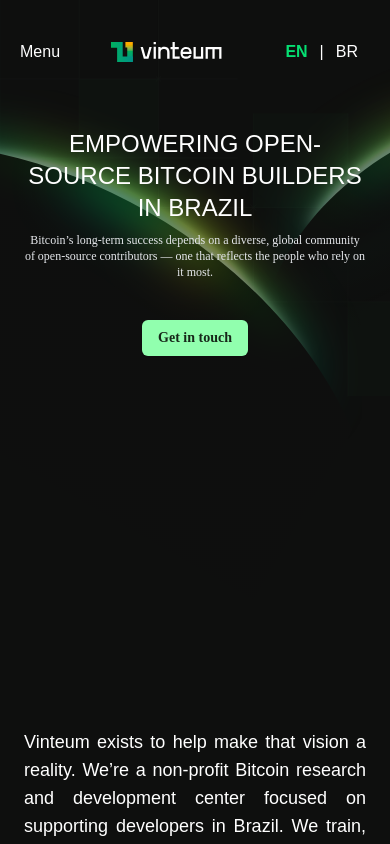
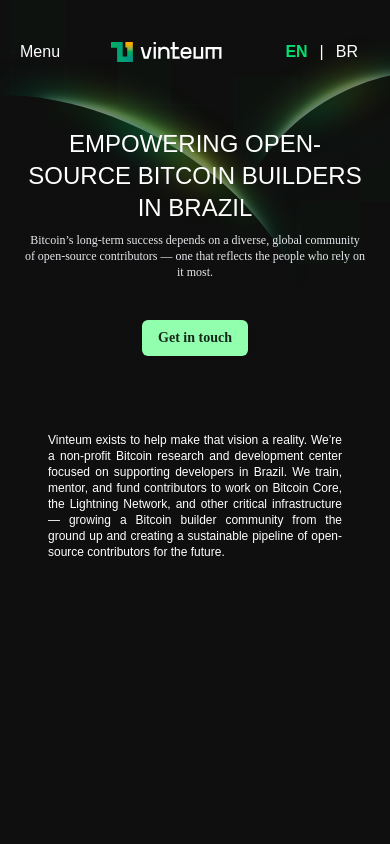
Before and after one commit to CasaVinteUm/vinteum.org, a Nuxt app: page / in a window 390 px wide. Shown: the top 844 px of the page. Built offline with nearby package versions, Linux system fonts and the light colour scheme.

Commit message:
fix: font size and spacing

```diff
--- a/app/pages/index.vue
+++ b/app/pages/index.vue
@@ -5,7 +5,7 @@
 
 <template>
   <div>
-    <div id="hero" class="relative isolate overflow-hidden pt-14 h-150 sm:h-180">
+    <div id="hero" class="relative isolate overflow-hidden pt-14 h-100 sm:h-180">
       <img src="~/assets/images/bg1.svg" alt="" class="absolute inset-0 -z-10 size-full object-cover object-top opacity-50" />
       <div class="mx-auto max-w-7xl px-6 lg:px-8">
         <div class="mx-auto max-w-4xl py-18 sm:py-48 lg:py-56">
@@ -21,9 +21,9 @@
         </div>
       </div>
     </div>
-    <div class="px-6 py-24 sm:py-32 lg:px-8">
+    <div class="px-12 py-0 sm:py-32 lg:px-8">
       <div class="mx-auto max-w-4xl text-justify">
-        <p class="mt-8 text-lg sm:text-xl/8">{{ $t('home.about') }}</p>
+        <p class="mt-8 text-xs sm:text-xl">{{ $t('home.about') }}</p>
       </div>
     </div>
   </div>
```
